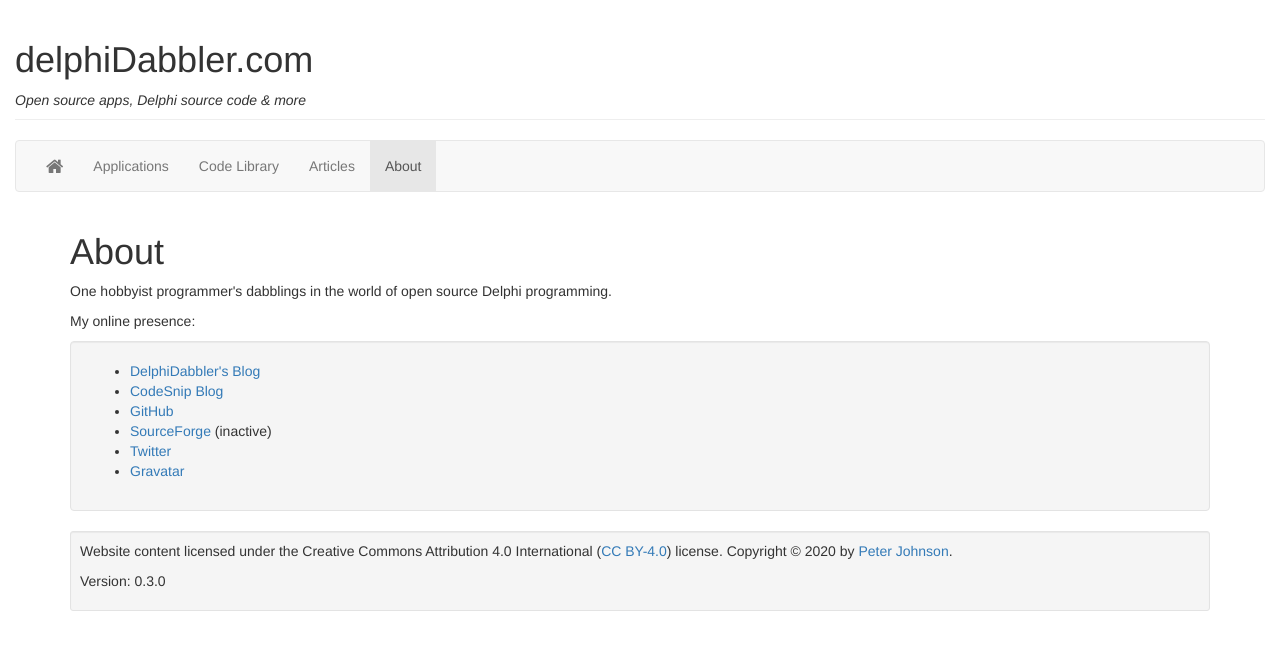
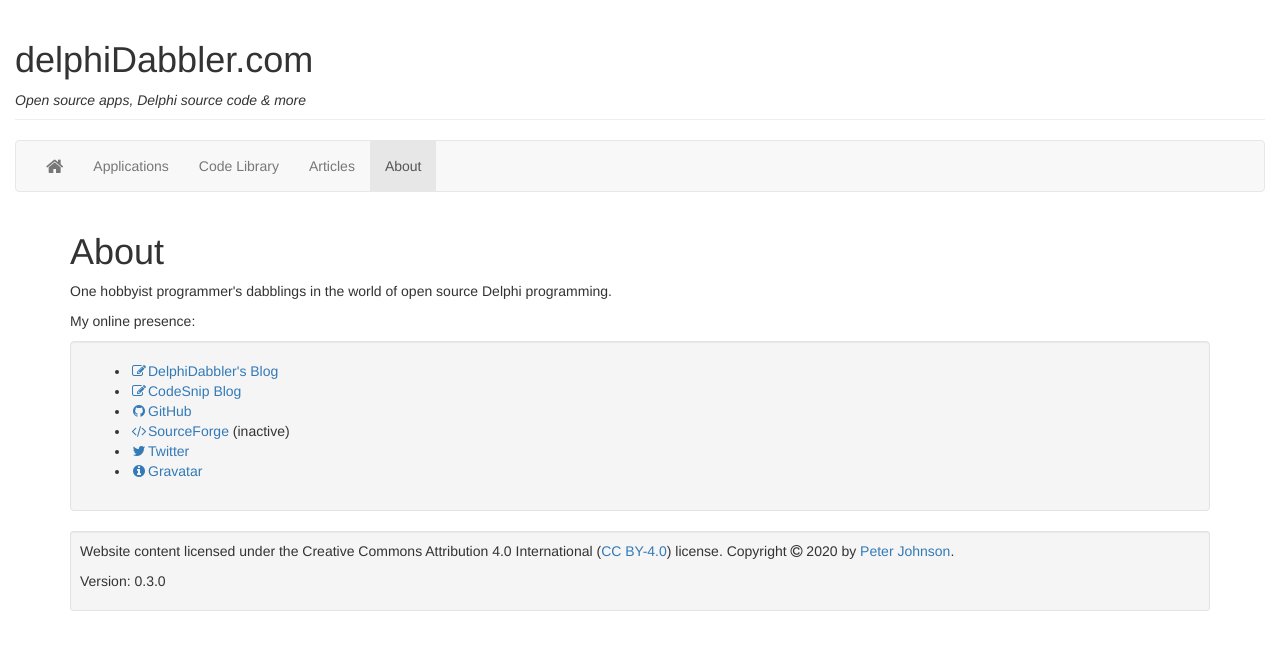
Before and after one commit to delphidabbler/delphidabbler.github.io, a Jekyll site: the page built from about.html, in a window 1280 px wide. Shown: the top 650 px of the page. Built offline with Jekyll 4.4.1, drawn with Linux system fonts in a browser that asks for light colours; nearby versions of some CDN libraries.

Commit message:
Add various glyphs

```diff
--- a/_includes/footer.html
+++ b/_includes/footer.html
@@ -1,5 +1,5 @@
 <div class="well well-sm">
-  <p>Website content licensed under the Creative Commons Attribution 4.0 International (<a href="https://creativecommons.org/licenses/by/4.0/">CC BY-4.0</a>) license. Copyright &copy; {{ 'now' | date: "%Y" }} by <a href="http://en.gravatar.com/delphidabbler">Peter Johnson</a>.</p>
+  <p>Website content licensed under the Creative Commons Attribution 4.0 International (<a href="https://creativecommons.org/licenses/by/4.0/">CC BY-4.0</a>) license. Copyright <span class="fa fa-github fa-copyright" aria-hidden="true"></span> {{ 'now' | date: "%Y" }} by <a href="http://en.gravatar.com/delphidabbler">Peter Johnson</a>.</p>
 
   <p>Version: {{ site.data.version }}{% if jekyll.environment == "development" %} [dev]{% endif %}</p>
 
--- a/about.html
+++ b/about.html
@@ -14,11 +14,11 @@ title: About
 
 <div class="well">
 <ul>
-  <li><a href="http://delphidabbler.blogspot.com/">DelphiDabbler's Blog</a></li>
-  <li><a href="http://codesnip-app.blogspot.com/">CodeSnip Blog</a></li>
-  <li><a href="https://github.com/delphidabbler">GitHub</a></li>
-  <li><a href="https://sourceforge.net/u/delphidabbler/profile/">SourceForge</a> (inactive)</li>
-  <li><a href="https://twitter.com/delphidabbler">Twitter</a></li>
-  <li><a href="http://gravatar.com/delphidabbler">Gravatar</a></li>
+  <li><a href="http://delphidabbler.blogspot.com/"><span class="fa fa-pencil-square-o fa-fw" aria-hidden="true"></span>DelphiDabbler's Blog</a></li>
+  <li><a href="http://codesnip-app.blogspot.com/"><span class="fa fa-pencil-square-o fa-fw" aria-hidden="true"></span>CodeSnip Blog</a></li>
+  <li><a href="https://github.com/delphidabbler"><span class="fa fa-github fa-fw" aria-hidden="true"></span>GitHub</a></li>
+  <li><a href="https://sourceforge.net/u/delphidabbler/profile/"><span class="fa fa-code fa-fw" aria-hidden="true"></span>SourceForge</a> (inactive)</li>
+  <li><a href="https://twitter.com/delphidabbler"><span class="fa fa-twitter fa-fw" aria-hidden="true"></span>Twitter</a></li>
+  <li><a href="http://gravatar.com/delphidabbler"><span class="fa fa-info-circle fa-fw" aria-hidden="true"></span>Gravatar</a></li>
 </ul>
 </div> <!-- /.well -->
```
